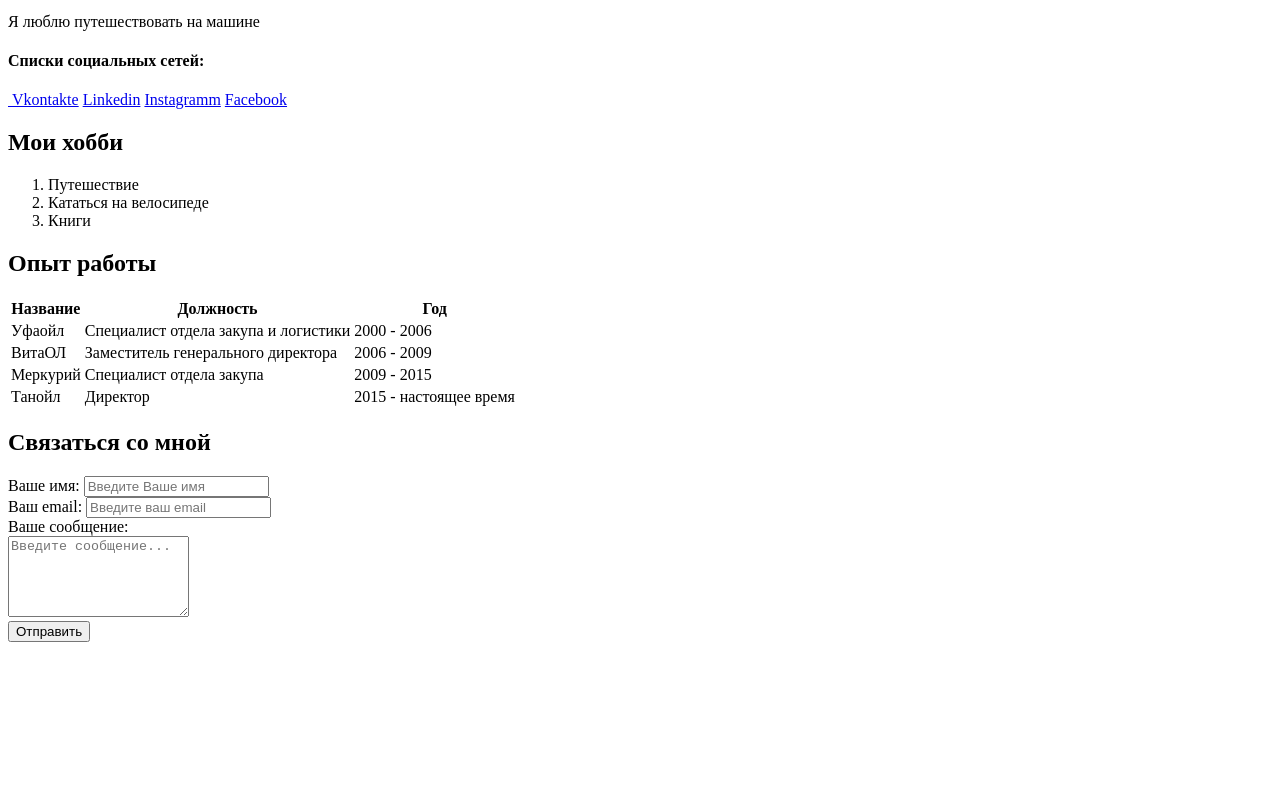
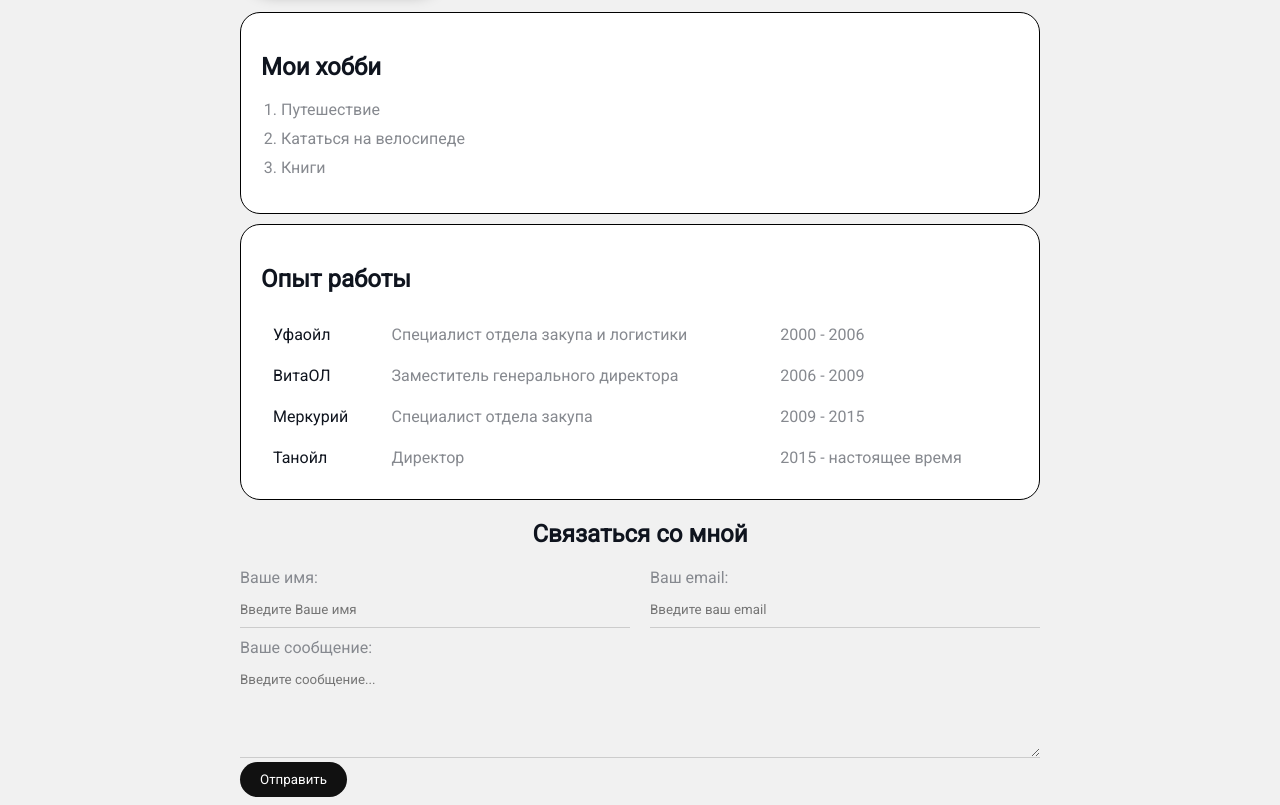
Before and after one commit to Irek81/resume, a plain HTML site: page index.html in a window 1280 px wide. Shown: the part 313-1118 px from the top of the page. Before the commit the page ends 963 px from the top, so only its background shows below. Drawn offline with Linux system fonts and the light colour scheme.

Commit message:
add styles

```diff
--- a/index.html
+++ b/index.html
@@ -6,10 +6,14 @@
     <meta name="viewport" content="width=device-width, initial-scale=1.0">
     <meta name="keywords" content="irek, cv, resume">
     <meta name="description" content="Это сайт-резюме ирека Исанбирдна">
+    <link rel="stylesheet" href="style.css">
     <title>Irek resume</title>
 </head>
 <body>
-    <img src="img/photo.jpeg" alt="avatar" width="150">
+    <div class="container">
+        <div class="info">
+            <img src="img/photo.jpeg" alt="avatar" class="avatar">
+            <div class="info-text">
                 <h1>Ирек Исанбирдин</h1>
                 <p>Я хочу освоить вэб-порграммирование и начать работать в сфере IT и развиваться дальше</p>
                 <p>Я люблю путешествовать на машине</p>
@@ -18,21 +22,26 @@
                 <a href="https://www.linkedin.com/in/ирек-исанбирдин-4a7603219/" target="_blank">Linkedin</a>
                 <a href="https://www.instagram.com/irekisanbirdin/" target="_blank">Instagramm</a>
                 <a href="https://www.facebook.com" target="_blank">Facebook</a>
+            </div>
+        </div>
+        <div class="card">
             <h2>Мои хобби</h2>
-    <ol>
+            <ol class="list">
                 <li>Путешествие</li>
                 <li>Кататься на велосипеде</li>
                 <li>Книги</li>
             </ol>
+        </div>
+        <div class="card">
             <h2>Опыт работы</h2>
-    <table>
-        <thead>
+            <table class="table">
+                <!-- <thead>
                     <tr>
                         <th>Название</th>
                         <th>Должность</th>
                         <th>Год</th>
                     </tr>
-        </thead>
+                </thead> -->
                 <tbody>
                     <tr>
                         <td>Уфаойл</td>
@@ -56,22 +65,27 @@
                     </tr>
                 </tbody>
             </table>
+        </div>
+        <div class="">
+            <form action="#" class="form">
                 <h2>Связаться со мной</h2>
-    <form action="#">
-        <div>
+                <div class="form-row">
+                    <div class="form-group">
                         <label for="name">Ваше имя:</label>
                         <input type="text" id="name" placeholder="Введите Ваше имя">
                     </div>
-        <div>
+                    <div class="form-group">
                         <label for="email">Ваш email:</label>
                         <input type="email" id="email" placeholder="Введите ваш email">
                     </div>
-        <div>
+                </div>
+                <div class="form-group">
                     <label for="message">Ваше сообщение:</label>
-            <br>
                     <textarea name="message" id="" cols="20" rows="5" placeholder="Введите сообщение..."></textarea>
                 </div>
-        <input type="submit" value="Отправить">
+                <input class="btn"type="submit" value="Отправить">
             </form>
+        </div>
+    </div>
 </body>
 </html>
--- /dev/null
+++ b/style.css
@@ -0,0 +1,156 @@
+@import url('https://fonts.googleapis.com/css2?family=Open+Sans:wght@300;400;600&family=Roboto&display=swap');
+
+body {
+    font-family: 'Roboto', sans-serif;
+    font-size: 16px;
+    font-weight: normal;
+    background: #f1f1f1;
+    color: #0f141e;
+}
+
+a {
+    color: #000;
+    text-decoration: none;
+}
+a:hover {
+    text-decoration: underline;
+}
+a:active {
+    color: blue;
+}
+
+a:visited {
+    color: gray;
+}
+
+.container {
+    max-width: 800px;
+    margin: auto;
+    padding-top: 30px;
+}
+
+.avatar {
+    width: 200px;
+    border-radius: 30px;
+    box-shadow: 4px 4px 14px rgba(0, 0, 0, 0.25);
+}
+
+.info {
+    margin-bottom: 20px;
+    display: flex;
+}
+
+.info-text {
+    margin-left: 40px;
+}
+
+.info-text p {
+    font-style: italic;
+    font-weight: bold;
+    color: #86898f;
+    margin: 0;
+}
+
+.info-text h4 {
+    margin-bottom: 10px;
+}
+
+.card {
+    border: 1px solid black;
+    border-radius: 20px;
+    background: #fff;
+    padding: 20px;
+    margin-bottom: 10px;
+}
+
+.btn {
+    background: #111;
+    padding: 10px 20px;
+    color: #fff;
+    border: none;
+    border-radius: 25px;
+    font-family: inherit;
+    cursor: pointer;
+}
+
+.btn:hover {
+    opacity: .7;
+}
+
+.list {
+    padding: 0 20px;
+}
+
+.list li {
+    color: #86898f;
+    margin-bottom: 10px;
+}
+
+.table {
+    width: 100%;
+}
+
+.table td {
+    padding: 10px;
+}
+
+.table td:nth-child(2),
+.table td:nth-child(3) {
+    color: #86898f;
+}
+
+.form h2 {
+    text-align: center;
+}
+
+.form-row {
+    margin-bottom: 10px;
+    display: flex;
+}
+
+.form-row .form-group {
+    margin-right: 20px;
+    width: 50%;
+    /* display: inline-block; */
+    /* width: calc(50% - 20px); */
+}
+
+.form-row .form-group:last-child {
+    margin-right: 0;
+}
+
+.form-group label {
+    display: block;
+    font-style: 14px;
+    color: #86898f;
+}
+
+.form-group input,
+.form-group textarea {
+    width: 100%;
+    box-sizing: border-box;
+    border: none;
+    background: transparent;
+    border-bottom: solid 1px #ccc;
+    color: #000;
+    padding: 15px 0 10px;
+    outline: none;
+    font-family: inherit;
+}
+
+@media (max-width: 650px) {
+    .info {
+        display: block;
+        text-align: center;
+    }
+
+    .form-row {
+        display: block;
+    }
+
+    .form-row .form-group {
+        width: 100%;
+        /* margin-right: 0; */
+        margin-bottom: 10px;
+    }
+}
```
Lines whose indentation alone changed are shown as unchanged.
